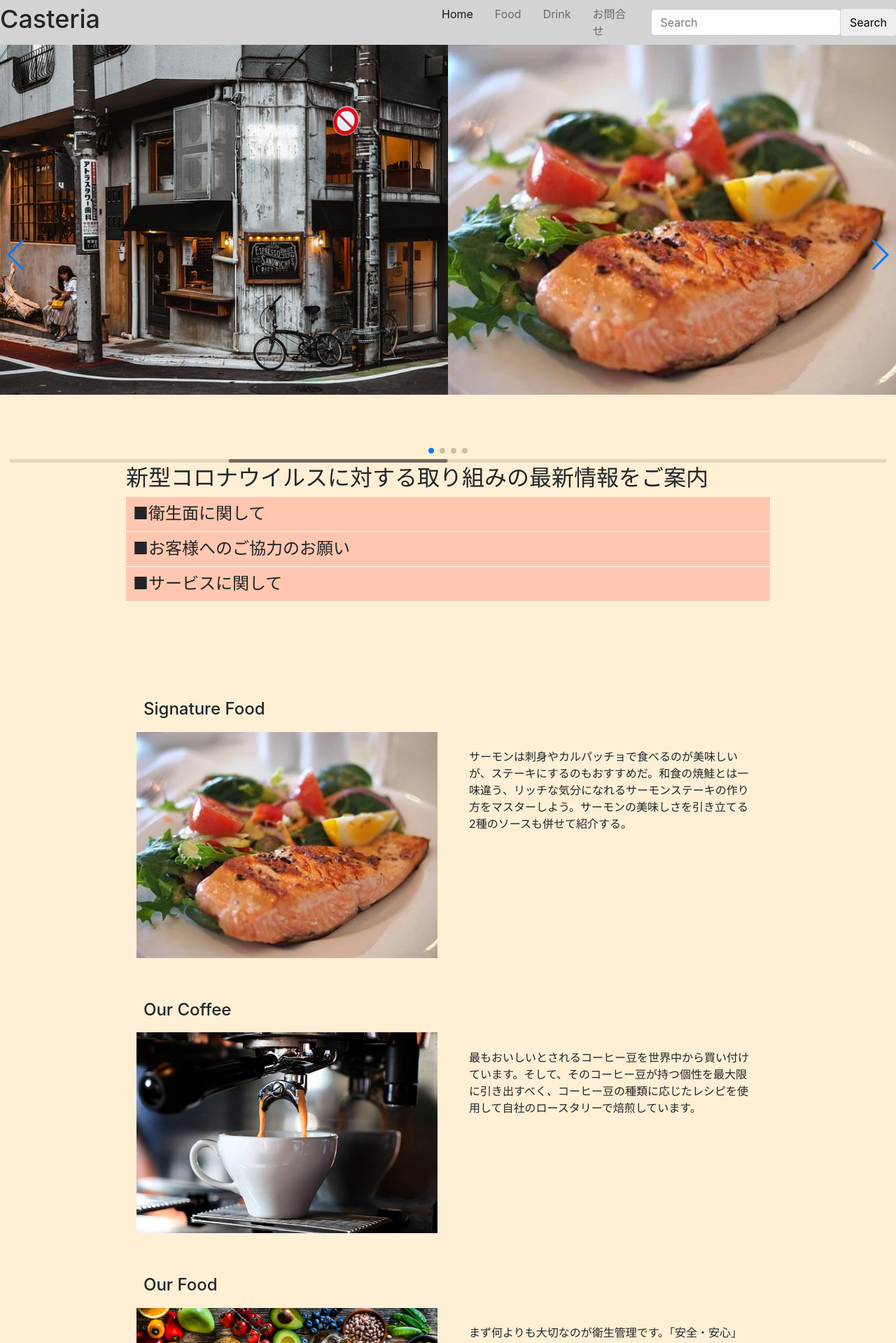
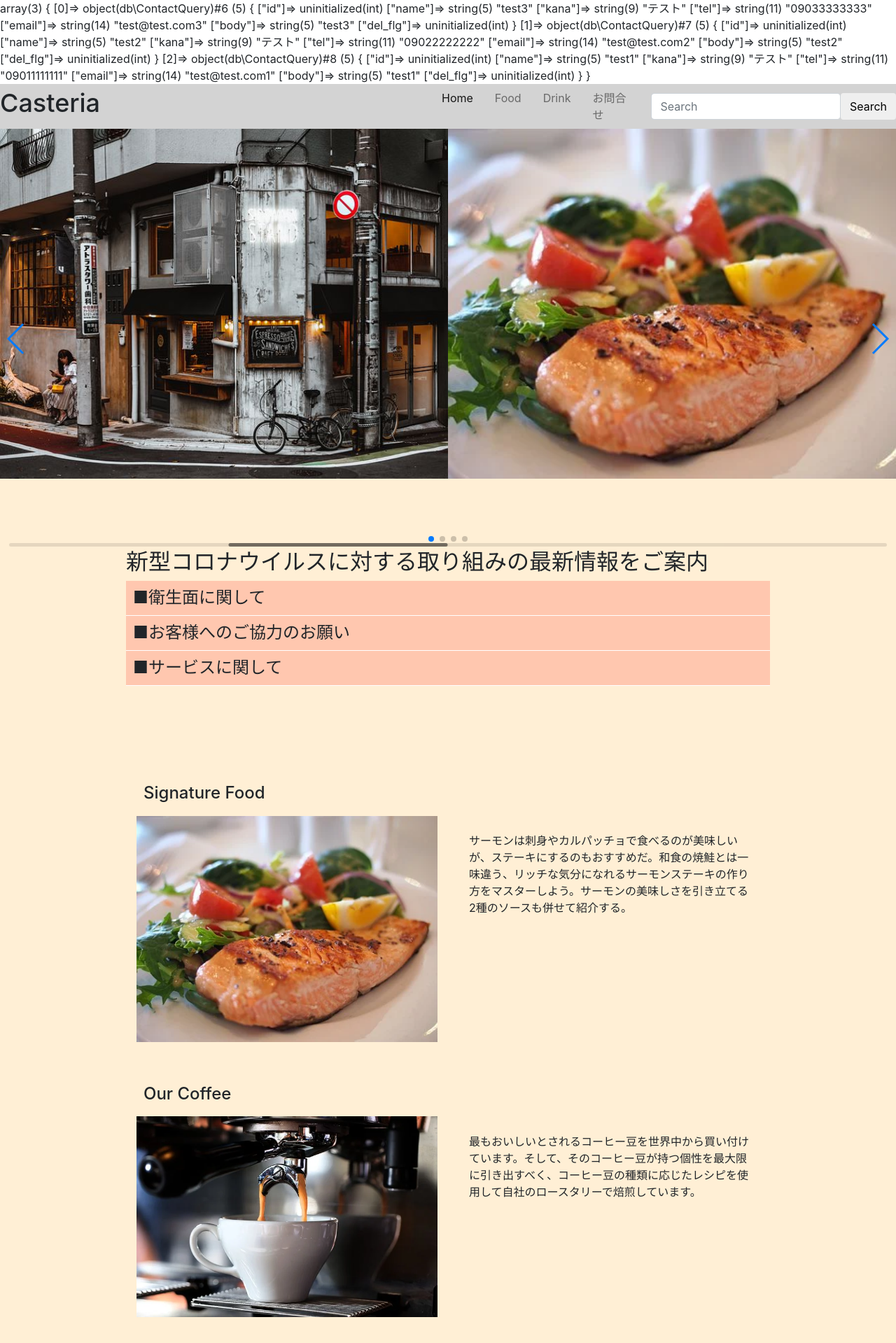
Before and after one commit to keiyamamura/geekation_php_advanced-main, a PHP site: page / in a window 1280 px wide. Shown: the top 1919 px of the page at 70% size. Run offline with PHP 8.4, Linux system fonts and the light colour scheme; data comes from the database, SQL or seed files in the repository; some libraries are stand-ins or nearby versions.

Commit message:
MVC作成_データの取得

```diff
--- /dev/null
+++ b/PHP応用_演習/Db/contact.query.php
@@ -0,0 +1,24 @@
+<?php
+namespace db;
+
+use db\DataSource;
+
+class ContactQuery
+{
+    public int $id;
+    public string $name;
+    public string $kana;
+    public string $tel;
+    public string $email;
+    public string $body;
+    public int $del_flg;
+
+    public static function fetchByAll()
+    {
+        $db = new DataSource;
+        $sql = 'SELECT name, kana, tel, email, body FROM contacts WHERE del_flg = 0 ORDER BY id DESC';
+        $result = $db->selectAll($sql, DataSource::CLS, static::class);
+
+        return $result;
+    }
+}
--- a/PHP応用_演習/database.php
+++ b/PHP応用_演習/Db/database.php
@@ -1,4 +1,6 @@
 <?php
+namespace db;
+
 define('DB_HOST', 'localhost'); // ホスト名
 define('DB_USER', 'root');			// ユーザー名
 define('DB_PASSWORD', 'root');	// パスワード
--- /dev/null
+++ b/PHP応用_演習/Db/datasource.php
@@ -0,0 +1,64 @@
+<?php
+namespace db;
+
+use PDO;
+
+class DataSource
+{
+    private $conn;
+    private $sqlResult;
+    public const CLS = 'cls';
+
+    public function __construct($host = DB_HOST, $dbName = DB_NAME, $username = DB_USER, $password = DB_PASSWORD)
+    {
+        $dsn = "mysql:host={$host};dbname={$dbName};";
+        $this->conn = new PDO($dsn, $username, $password);
+        $this->conn->setAttribute(PDO::ATTR_DEFAULT_FETCH_MODE, PDO::FETCH_ASSOC);
+        $this->conn->setAttribute(PDO::ATTR_ERRMODE, PDO::ERRMODE_EXCEPTION);
+        $this->conn->setAttribute(PDO::ATTR_EMULATE_PREPARES, false);
+    }
+
+    public function selectAll($sql = "", $type = '', $cls = '')
+    {
+        $stmt = $this->executeSql($sql);
+        if ($type === static::CLS) {
+            return $stmt->fetchAll(PDO::FETCH_CLASS, $cls);
+        } else {
+            return $stmt->fetchAll();
+        }
+    }
+
+    public function execute($sql = "", $params = [])
+    {
+        $this->executeSql($sql, $params);
+        return  $this->sqlResult;
+    }
+
+    public function selectOne($sql = "", $params = [], $type = '', $cls = '')
+    {
+        $result = $this->select($sql, $params, $type, $cls);
+        return count($result) > 0 ? $result[0] : false;
+    }
+
+    public function begin()
+    {
+        $this->conn->beginTransaction();
+    }
+
+    public function commit()
+    {
+        $this->conn->commit();
+    }
+
+    public function rollback()
+    {
+        $this->conn->rollback();
+    }
+
+    private function executeSql($sql = '', $params = [])
+    {
+        $stmt = $this->conn->prepare($sql);
+        $this->sqlResult = $stmt->execute($params);
+        return $stmt;
+    }
+}
--- a/PHP応用_演習/casteria.sql
+++ b/PHP応用_演習/casteria.sql
@@ -16,5 +16,11 @@ CREATE TABLE `contacts` (
 	`tel` varchar(11) COMMENT '電話番号',
 	`email` varchar(100) NOT NULL COMMENT 'メールアドレス',
 	`body` text COMMENT 'お問い合わせ内容',
+	`del_flg` int(1) NOT NULL DEFAULT '0' COMMENT '削除フラグ(1: 削除、0: 有効)',
 	`created_at` DATETIME DEFAULT CURRENT_TIMESTAMP COMMENT '送信日時'
 );
+
+INSERT INTO contacts (name, kana, tel, email, body) VALUES
+	('test1', 'テスト', '09011111111', 'test@test.com1', 'test1'),
+	('test2', 'テスト', '09022222222', 'test@test.com2', 'test2'),
+	('test3', 'テスト', '09033333333', 'test@test.com3', 'test3');
--- a/PHP応用_演習/public/index.php
+++ b/PHP応用_演習/public/index.php
@@ -1,5 +1,17 @@
 <?php
+
 require_once __DIR__ . '/../config.php';
+
+// Db
+require_once ROOT_PATH . 'Db/database.php';
+require_once ROOT_PATH . 'Db/datasource.php';
+require_once ROOT_PATH . 'Db/contact.query.php';
+
+use db\ContactQuery;
+
+$contact = new ContactQuery;
+$result = $contact->fetchByAll();
+var_dump($result);
 
 $parse = parse_url($_SERVER['REQUEST_URI']);
 $method = strtolower($_SERVER['REQUEST_METHOD']);
```
